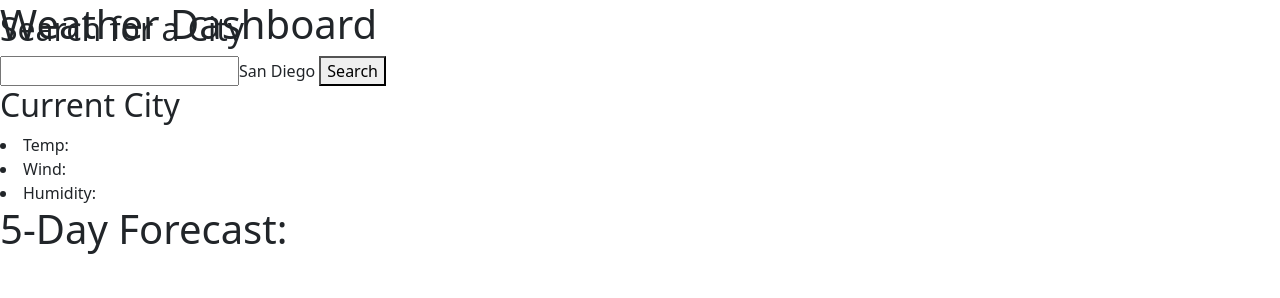
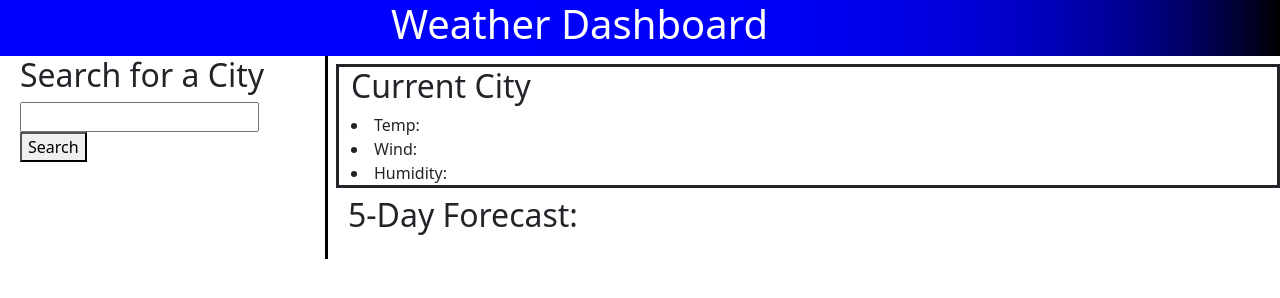
Before and after one commit to cjado/chal-6-weather-syrup, a plain HTML site: page index.html in a window 1280 px wide. Drawn offline with nearby package versions, Linux system fonts and the light colour scheme.

Commit message:
css styling added

```diff
--- a/index.html
+++ b/index.html
@@ -20,27 +20,28 @@
   </head>
 
   <body>
-    <div class="headerTop">
-      <h1>Weather Dashboard</h1>
+  <div class="container-fluid">
+    <div class="row header">
+      <h1 class="title">Weather Dashboard</h1>
     </div>
-    <div>
-      <div>
-        <h2>Search for a City</h2>
-        <input id="search-input">San Diego</input>
-        <Button id="searchBtn">Search</Button>
-      </div>
-      <div>
+    <div class="row">
+    <div class="col-3 s-sidebar mx-2">
+      <h2>Search for a City</h2>
+      <input id="search-input"></input>
+      <Button id="searchBtn">Search</Button>
+    </div>
+    <div class="row col my-2">
+      <div class="current-city">
         <h2>Current City</h2>
         <li>Temp: </li>
         <li>Wind: </li>
         <li>Humidity: </li>
       </div>
-      <div>
-        <h1>5-Day Forecast: </h1>
-      </div>
+    <div class="forecast row my-2">
+      <h2>5-Day Forecast: </h1>
     </div>
-
-    </div>
+  </div>
+</div>
 
     <script src="https://code.jquery.com/jquery-3.4.1.min.js"></script>
     <script
--- a/style.css
+++ b/style.css
@@ -1,10 +1,18 @@
-.headerTop {
-    width: auto;
-    height: 10px;
+/* .headerTop {
+    width: 100%;
     background-color: linear-gradient(blue, black);
+} */
+.current-city {
+    border-style: solid;
 }
-
-.h1 {
-    text-decoration-color: white;
-    margin-left: 60%;
+.header {
+    background: linear-gradient(.25turn, blue, 90%, black);
 }
+.title {
+    text-align: right;
+    padding-right: 40%;
+    color: white;
+}
+.s-sidebar {
+    border-right: solid black;
+}
```
